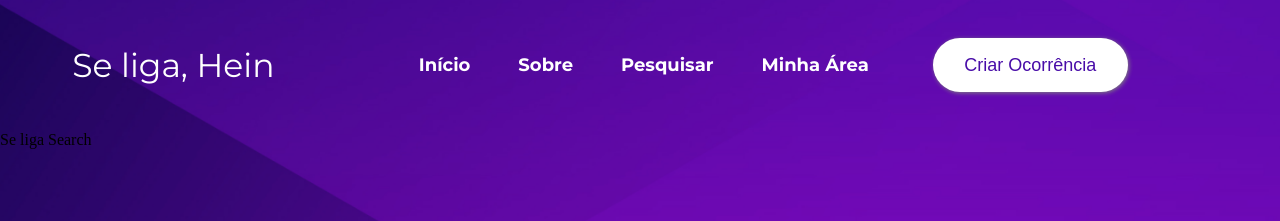
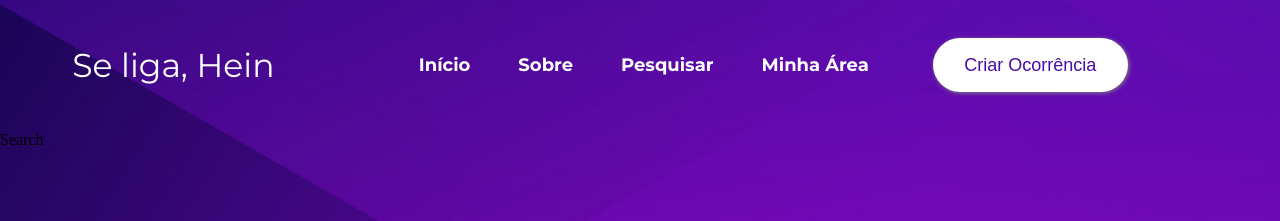
Before and after one commit to nmaia19/se_liga_hein, a React (Create React App) app: page /search in a window 1280 px wide. Shown: the top 221 px of the page. Built offline with nearby package versions, Linux system fonts and the light colour scheme.

Commit message:
Starting the search page

```diff
--- a/src/pages/Search/index.js
+++ b/src/pages/Search/index.js
@@ -1,11 +1,11 @@
-import "./styles.css";
+import './styles.css'
 
 function Search() {
   return (
     <div>
-      <p>Se liga Search</p>
+      <h1>Search</h1>
     </div>
-  );
+  )
 }
 
-export default Search;
+export default Search
```
Also changed, not shown: src/pages/NewOccurrence/index.js (+4 -4 lines).
